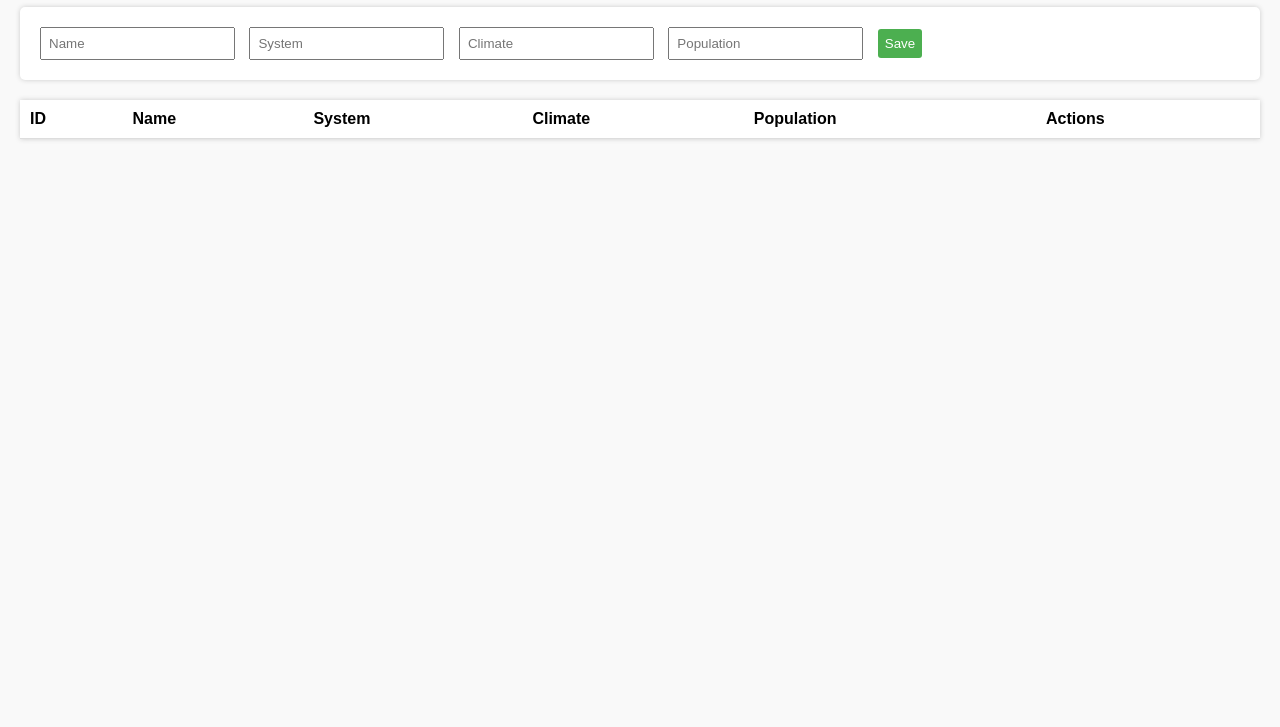
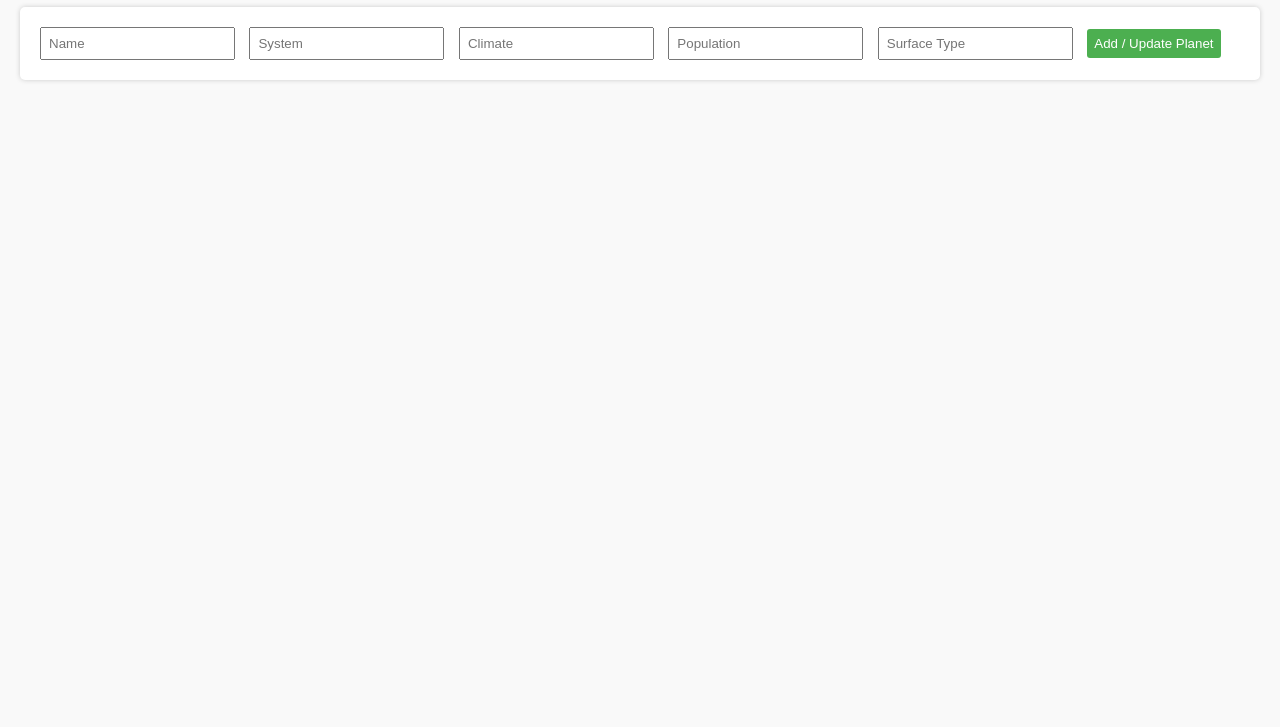
Before and after one commit to masha282728/planet-crud, a website: page frontend/index.html in a window 1280 px wide. Shown: the part 73-800 px from the top of the page. Drawn offline with Linux system fonts and the light colour scheme.

Commit message:
Create basic frontend layout for Planet CRUD

```diff
--- a/frontend/index.html
+++ b/frontend/index.html
@@ -1,38 +1,22 @@
 <!DOCTYPE html>
-<html lang="pl">
+<html lang="en">
 <head>
   <meta charset="UTF-8">
+  <meta name="viewport" content="width=device-width, initial-scale=1.0">
   <title>Planet CRUD</title>
   <link rel="stylesheet" href="style.css">
 </head>
 <body>
   <h1>Planet CRUD</h1>
-
   <form id="planetForm">
-  <input type="hidden" id="planetId">
-  <input type="text" id="name" placeholder="Name" required>
-  <input type="text" id="system" placeholder="System" required>
-  <input type="text" id="climate" placeholder="Climate" required>
-  <input type="number" id="population" placeholder="Population" required>
-  <button type="submit">Save</button>
+    <input type="text" placeholder="Name" name="name" required>
+    <input type="text" placeholder="System" name="system" required>
+    <input type="text" placeholder="Climate" name="climate" required>
+    <input type="number" placeholder="Population" name="population" required>
+    <input type="text" placeholder="Surface Type" name="surfaceType" required>
+    <button type="submit">Add / Update Planet</button>
   </form>
-
-<div id="message" style="margin-bottom:10px; color: green;"></div>
-
-<table id="planetTable">
-  <thead>
-    <tr>
-      <th>ID</th>
-      <th>Name</th>
-      <th>System</th>
-      <th>Climate</th>
-      <th>Population</th>
-      <th>Actions</th>
-    </tr>
-  </thead>
-  <tbody></tbody>
-</table>
-
+  <ul id="planetList"></ul>
   <script src="script.js"></script>
 </body>
 </html>
```
Lines whose indentation alone changed are shown as unchanged.
